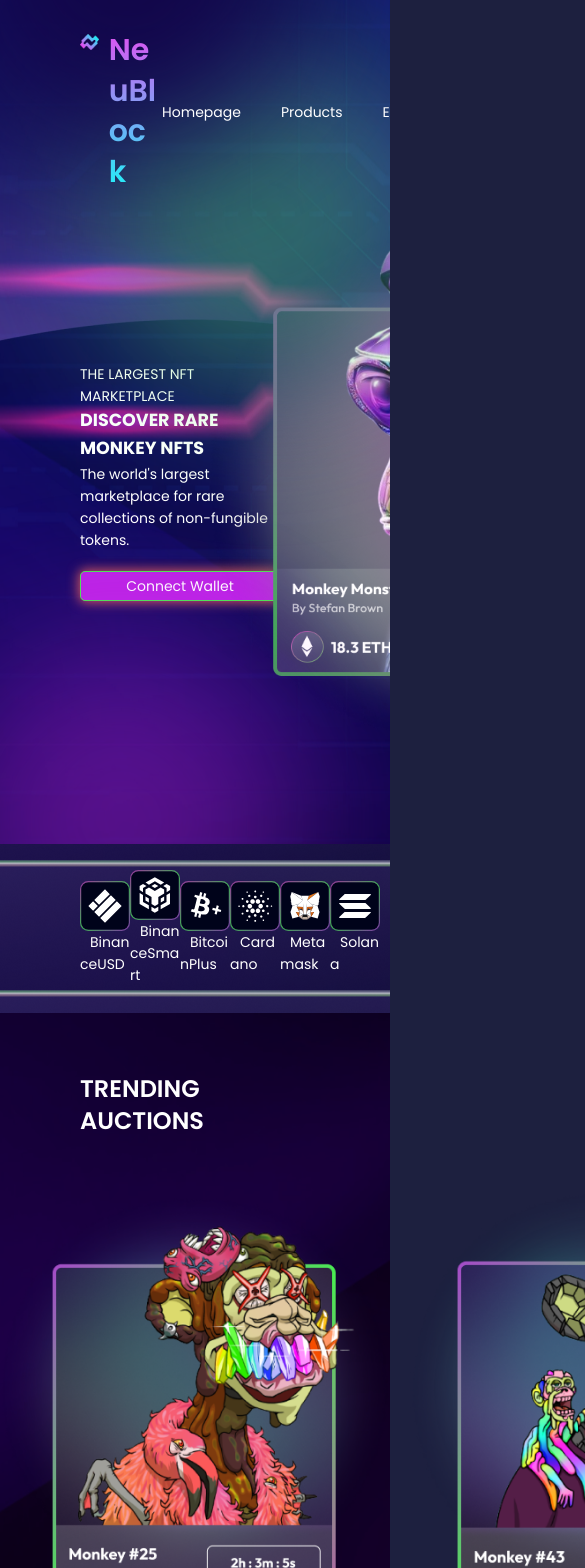
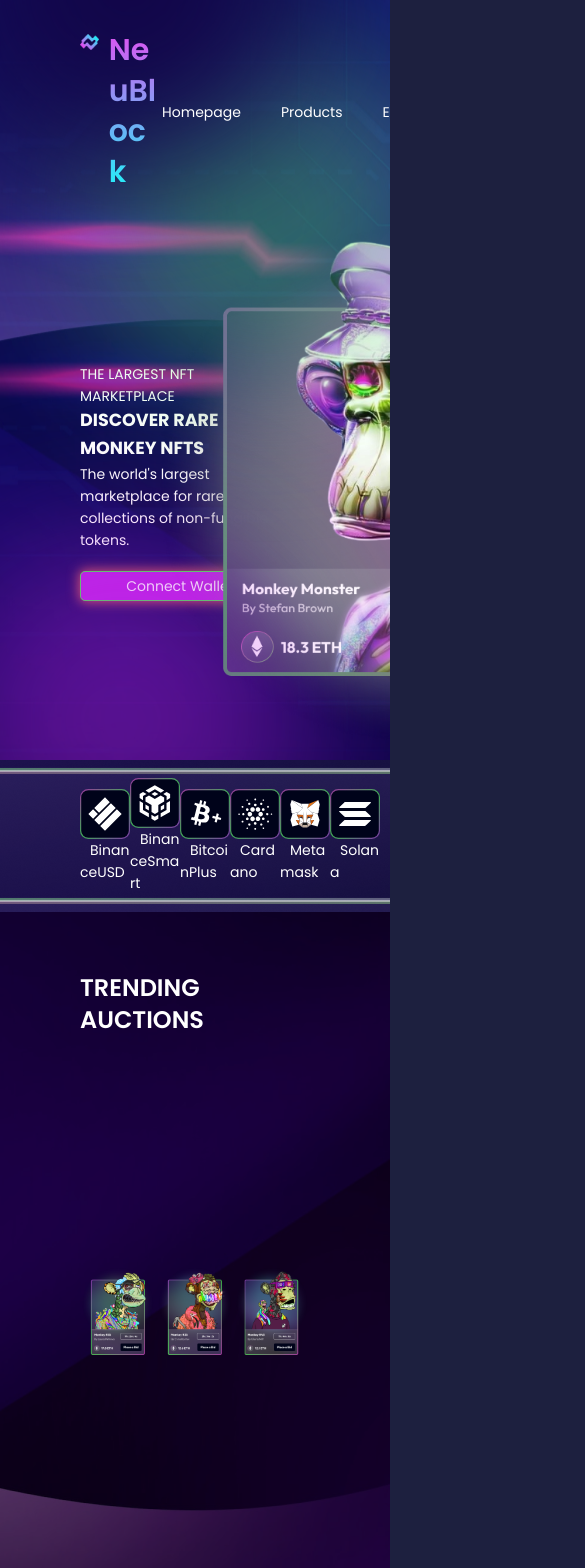
Before and after one commit to julfinch/neublock, a React (Vite) app in the folder crypto-finch/: page / in a window 390 px wide. Shown: the top 1568 px of the page, 585 px wide, since content can reach past the window. Built offline with nearby package versions, Linux system fonts and the light colour scheme; no server answers.

Commit message:
responsive to ipad

```diff
--- a/crypto-finch/src/index.css
+++ b/crypto-finch/src/index.css
@@ -1142,10 +1142,13 @@ width: 70%;
   padding: 30px 80px;
   overflow: hidden;
   position: relative;
+
 }
 .login-form{
   display: flex;
   flex-direction: column;
+  border-radius: 20px;
+
 }
 .login-form > input{
   margin-bottom: 10px;
@@ -1165,7 +1168,7 @@ width: 70%;
 }
 .login-form .ant-input-affix-wrapper {
   padding: 0px 0px;
-  background-color: var(--bgTertiary);
+  background-color: transparent;
   border: 0px;
 }
 .login-form .ant-input-password-icon.anticon {
@@ -1205,7 +1208,6 @@ width: 70%;
 }
 .login-form-container{
   border: 1px solid rgba(255,255,255,0.5);
-  border-radius: 20px;
   min-height: 90vh;
   display: flex;
   overflow: hidden;
@@ -1221,6 +1223,7 @@ width: 70%;
   padding: 30px 80px;
   overflow: hidden;
   position: relative;
+  height: 100vh;
 }
 .landing-nav{
   display: flex;
@@ -1276,7 +1279,6 @@ width: 70%;
   flex-shrink: 2;
 }
 
-
 .landing-hero-connect{
   padding: 3px 20px;
   background: rgba(189, 36, 230, 1);
@@ -1330,6 +1332,12 @@ width: 70%;
   top: -25%;
   left: -12%;
 }
+@media screen and (max-width: 1200px){
+  .landing-hero-container{
+      height: 90vh !important;
+  }
+}
+
 
 /* COMPANIES */
 .landing-companies-container{
@@ -1337,6 +1345,7 @@ width: 70%;
   padding: 0px 80px;
   display: flex;
   justify-content: center;
+  height: 20vh;
 }
 .landing-companies-logos{
   display: flex;
@@ -1344,6 +1353,13 @@ width: 70%;
   align-items: center;
   justify-content: space-between;
 }
+@media screen and (max-width: 1200px){
+  .landing-companies-container{
+      height: 18vh !important;
+  }
+}
+
+
 /* TRENDING */
 .landing-trending-container{
   background: url('./images/landing/trendingBg.png') center center !important;
@@ -1384,6 +1400,7 @@ width: 70%;
   padding: 60px 80px 20px;
   display: flex;
   justify-content: center;
+  height: 78vh;
 }
 .landing-footer-title{
   background: -webkit-linear-gradient( #E051F1, #1FF2F8);
@@ -1410,3 +1427,8 @@ width: 70%;
   align-items: center;
   justify-content: space-between;
 }
+@media screen and (max-width: 1200px){
+  .landing-footer-container{
+      height: 66vh !important;
+  }
+}
--- a/crypto-finch/src/scenes/landingPage/Companies.jsx
+++ b/crypto-finch/src/scenes/landingPage/Companies.jsx
@@ -14,7 +14,7 @@ const logos = [ {icon: l1, title: 'BinanceUSD'},{icon: l2, title: 'BinanceSmart'
 const Companies = () => {
   return (
     <>
-      <Layout className="landing-companies-container" style={{minHeight: '20vh',}}>
+      <Layout className="landing-companies-container">
         <div className='landing-companies-logos'>
           {logos.map((logo, index) => (
             <div key={index}>
--- a/crypto-finch/src/scenes/landingPage/Footer.jsx
+++ b/crypto-finch/src/scenes/landingPage/Footer.jsx
@@ -12,7 +12,7 @@ const { Text, Title, Paragraph } = Typography;
 const Footer = () => {
   return (
     <>
-      <Layout className="landing-footer-container" style={{minHeight: '78vh',}}>
+      <Layout className="landing-footer-container">
         <Row style={{ margin: '70px 0 100px'}}>
           <Col flex={2}>
             <Title level={1} className="landing-footer-title">NeuBlock</Title>
--- a/crypto-finch/src/scenes/landingPage/Hero.jsx
+++ b/crypto-finch/src/scenes/landingPage/Hero.jsx
@@ -8,12 +8,12 @@ const { Text } = Typography;
 const Hero = () => {
   return (
     <>
-      <Layout className="landing-hero-container" style={{minHeight: '100vh',}}>
+      <Layout className="landing-hero-container">
 
         <Navbar/>
 
         <Row>
-          <Col className="landing-hero-grid" xs={12} sm={11} md={11} lg={10} xl={10} style={{ display: 'flex'}}>
+          <Col className="landing-hero-grid" xs={12} sm={11} md={11} lg={11} xl={10} style={{ display: 'flex',}}>
             <div className="landing-hero-content">
               <Text>THE LARGEST NFT MARKETPLACE</Text>
               <Text style={{ fontSize: 'clamp(1rem, 4.5vw, 3.7rem)', fontWeight: 'bold'}}>DISCOVER RARE</Text>
@@ -25,7 +25,7 @@ const Hero = () => {
               </button>
             </div>
           </Col>
-          <Col className="landing-hero-grid" xs={0} sm={2} md={2} lg={4} xl={4}>
+          <Col className="landing-hero-grid" xs={0} sm={2} md={2} lg={0} xl={4}>
 
           </Col>
           <Col className="landing-hero-grid" xs={12} sm={11} md={11} lg={10} xl={10}>
@@ -34,6 +34,7 @@ const Hero = () => {
                 height={550}
                 src={card}
                 preview={false}
+                style={{ marginLeft: '-50px'}}
               />
           </Col>
         </Row>
--- a/crypto-finch/src/scenes/landingPage/Navbar.jsx
+++ b/crypto-finch/src/scenes/landingPage/Navbar.jsx
@@ -1,12 +1,13 @@
 import React from 'react'
 import { Image, Typography } from 'antd';
-import logo from "../../images/logo.jpg";
+import logo from "../../images/logo.png";
 import { Link, useLocation } from 'react-router-dom';
 
 const { Title } = Typography;
 
 const Navbar = () => {
     const { pathname } = useLocation();
+
 
   return (
     <>
--- a/crypto-finch/src/scenes/landingPage/Trending.jsx
+++ b/crypto-finch/src/scenes/landingPage/Trending.jsx
@@ -17,7 +17,7 @@ const Trending = () => {
             <div className="landing-trending-cards">
                 {cards.map((card, index) => (
                 <div key={index}>
-                <Image  width={410} key={index} src={card.icon} />
+                <Image  width={{xl:'410'}} key={index} src={card.icon} />
                 </div>
                 ))}
             </div>
```
Also changed, not shown: crypto-finch/src/images/logo.png (added).
